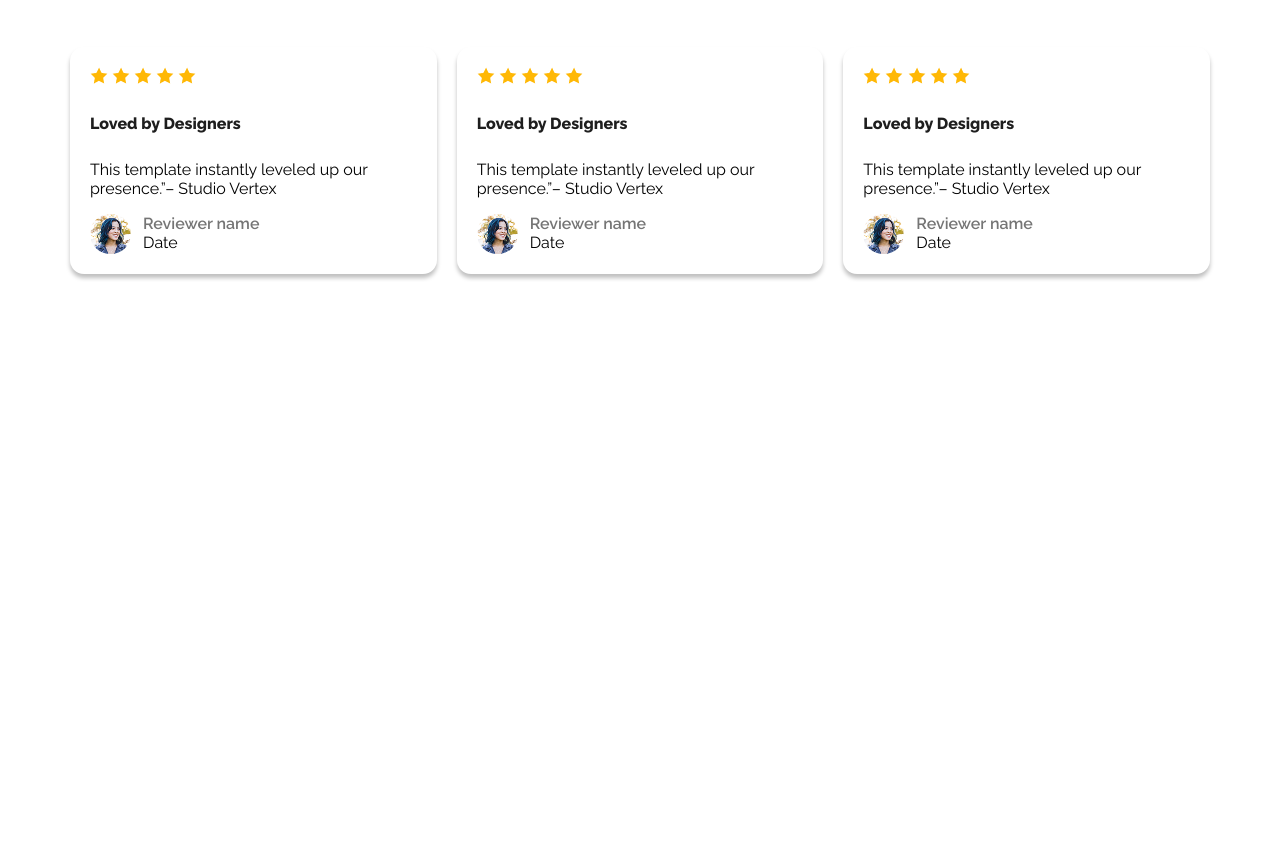
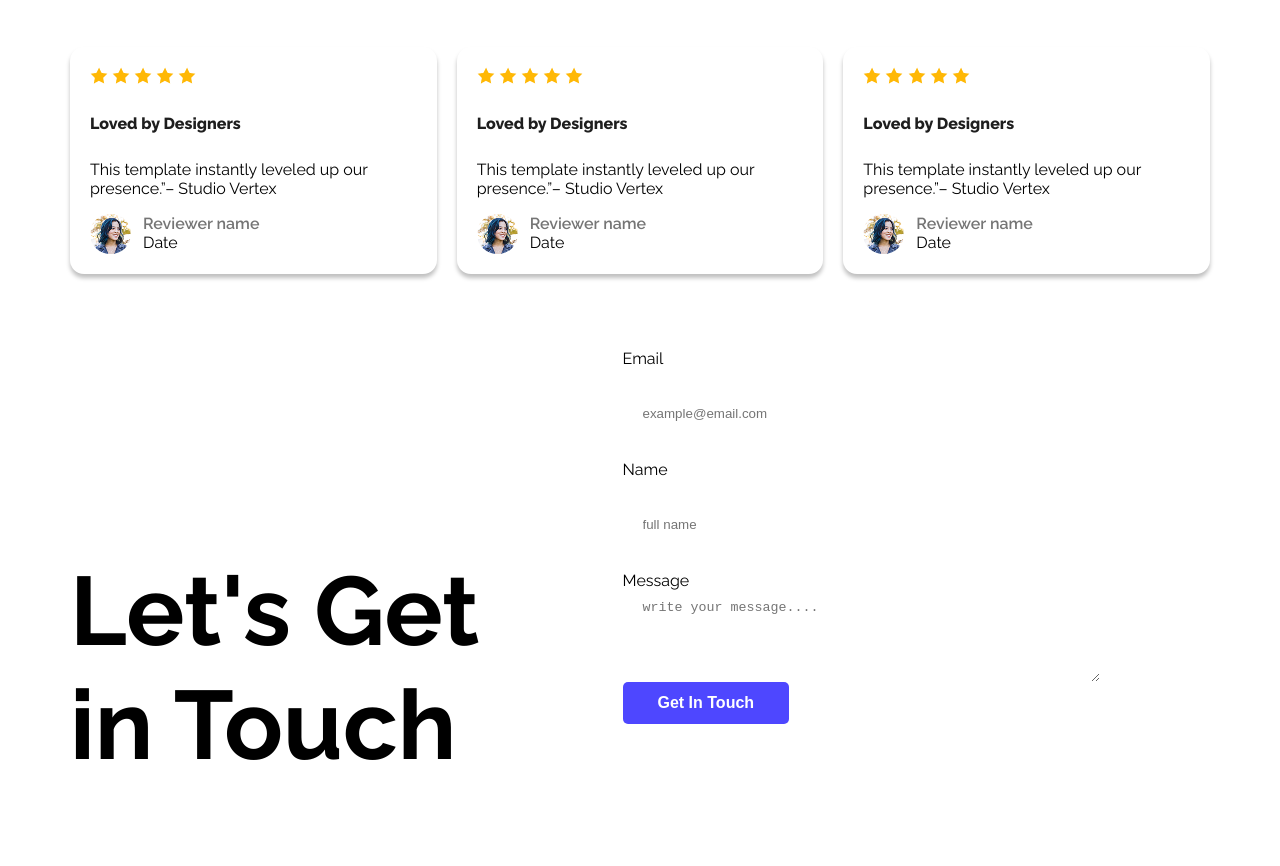
Before and after one commit to Md-Saiful-Haque/testing-web, a plain HTML site: page index.html in a window 1280 px wide. Shown: the part 1777-2643 px from the top of the page. Before the commit the page ends 2059 px from the top, so only its background shows below. Drawn offline with Linux system fonts and the light colour scheme.

Commit message:
added contact section

```diff
--- a/index.html
+++ b/index.html
@@ -109,6 +109,32 @@
             </div>
         </div>
     </section>
+    <section class="contact-section">
+        <div class="contact-left">
+            <h2 class="contact-title">Let's Get in Touch</h2>
+        </div>
+
+        <div class="contact-right">
+            <form class="contact-form">
+                <div class="form-group">
+                    <label for="email">Email</label>
+                    <input type="email" id="email" name="email" placeholder="example@email.com">
+                </div>
+
+                <div class="form-group">
+                    <label for="name">Name</label>
+                    <input type="text" id="name" name="name" placeholder="full name">
+                </div>
+
+                <div class="form-group">
+                    <label for="message">Message</label>
+                    <textarea name="message" id="" cols="30" rows="80" placeholder="write your message...."></textarea>
+                </div>
+
+                <button type="submit" class="btn-primary">Get In Touch</button>
+            </form>
+        </div>
+    </section>
     </main>
     <footer>
 
--- a/styles/index.css
+++ b/styles/index.css
@@ -156,3 +156,38 @@ nav{
     font-weight: 400px;
     color: #000000;
 }
+/* Touch sectuion style */
+.contact-section{
+    display: flex;
+    gap: 115px;
+}
+.contact-left{
+    width: 50%;
+}
+.contact-right{
+    padding-top: 75px;
+    padding-right: 150px;
+    width: 50%;
+
+}
+section input[type="email"], section input[type="text"], section textarea{
+    border-radius: 10px;
+    height: 72px;
+    display: block;
+    width: 100%;
+    padding: 10px 20px;
+    background-color: #FFFFFF;
+    border: 0px solid;
+}
+.contact-title{
+    font-size: 97px;
+    font-weight: bold;
+    padding-top: 200px;
+}
+.contact-form{
+    gap: 19px;
+    flex-direction: column;
+}
+.contact-right level{
+    gap: 19px;
+}
```
